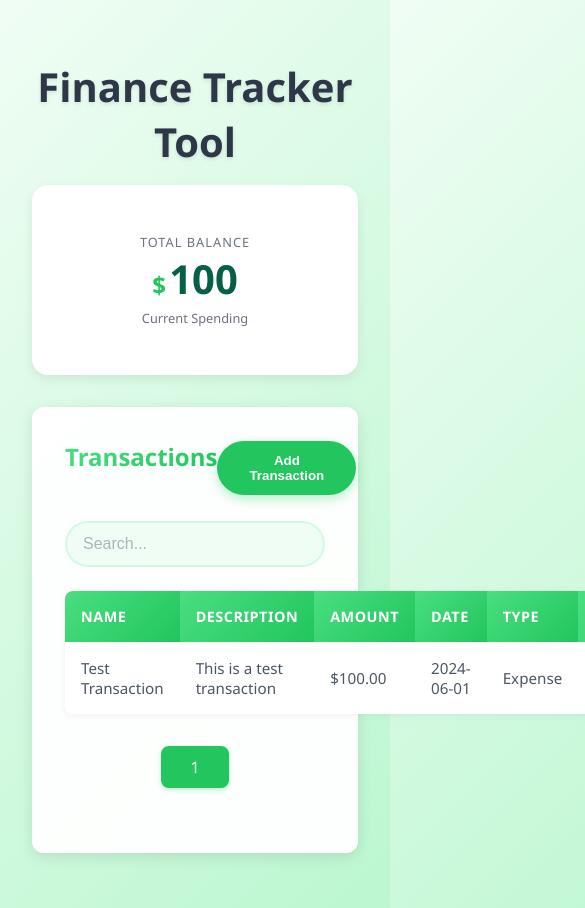
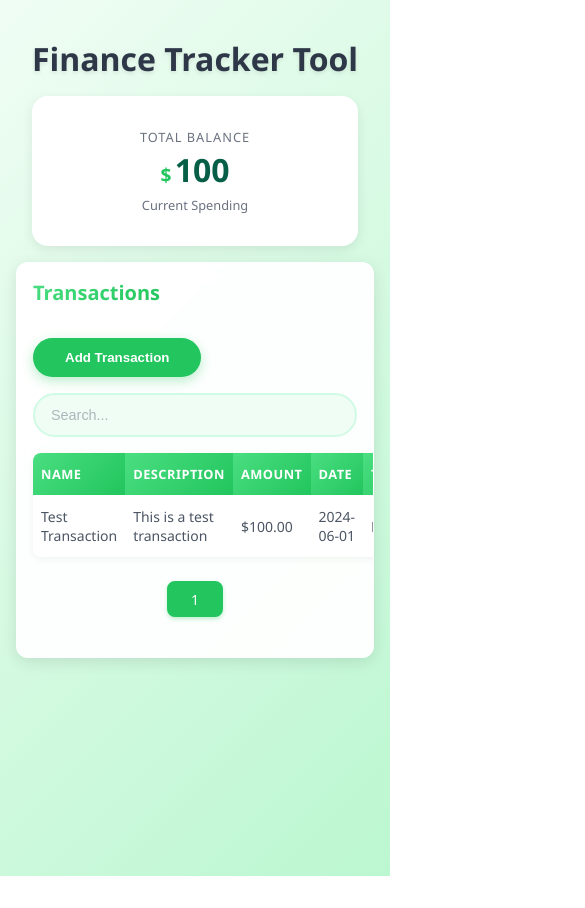
Before and after one commit to YawDev/finance-tracker-tool, a React (Vite) app: page / in a window 390 px wide. Shown: the top 908 px of the page, 585 px wide, since content can reach past the window. After the commit the page ends 876 px from the top, so only its background shows below. Built offline with nearby package versions, Linux system fonts and the light colour scheme.

Commit message:
Responsiveness added

```diff
--- a/src/styles/App.css
+++ b/src/styles/App.css
@@ -10,6 +10,15 @@
   margin-top: 2rem;
 }
 
+/* Mobile responsiveness for main container */
+@media (max-width: 768px) {
+  .finance-view-container {
+    margin: 1rem;
+    padding: 1rem;
+    margin-top: 1rem;
+  }
+}
+
 .balance-calculator-container {
   background: #ffffff;
   padding: 3rem;
@@ -17,6 +26,14 @@
   box-shadow: 0 4px 12px rgba(0, 0, 0, 0.08);
   max-width: 500px;
   margin: 0 auto;
+}
+
+/* Mobile responsiveness for balance container */
+@media (max-width: 768px) {
+  .balance-calculator-container {
+    padding: 2rem 1.5rem;
+    margin: 0 1rem;
+  }
 }
 
 .balance-calculator-container h3 {
@@ -36,6 +53,13 @@
     system-ui,
     -apple-system,
     sans-serif;
+}
+
+/* Mobile responsiveness for main heading */
+@media (max-width: 768px) {
+  .balance-calculator-container h3 {
+    font-size: 1.8rem;
+  }
 }
 
 /* Balance Calculator Layout Divisions */
@@ -74,6 +98,17 @@
   line-height: 1;
 }
 
+/* Mobile responsiveness for amount display */
+@media (max-width: 768px) {
+  .currency {
+    font-size: 1.2rem;
+  }
+
+  .amount {
+    font-size: 2rem;
+  }
+}
+
 .balance-subtitle {
   display: block;
   color: #6b7280;
@@ -99,9 +134,23 @@ h1 {
   text-shadow: 0 2px 4px rgba(0, 0, 0, 0.1);
 }
 
+/* Mobile responsiveness for h1 */
+@media (max-width: 768px) {
+  h1 {
+    font-size: 2rem;
+  }
+}
+
 #root {
   min-height: 100vh;
   padding: 2rem;
+}
+
+/* Mobile responsiveness for root */
+@media (max-width: 768px) {
+  #root {
+    padding: 1rem;
+  }
 }
 
 /* Transaction List Table Styling */
@@ -113,6 +162,15 @@ h1 {
   backdrop-filter: blur(10px);
   border: 1px solid rgba(255, 255, 255, 0.2);
   margin-top: 2rem;
+  overflow-x: auto;
+}
+
+/* Mobile responsiveness for transaction container */
+@media (max-width: 768px) {
+  .transaction-list-container {
+    padding: 1rem;
+    margin-top: 1rem;
+  }
 }
 
 .transaction-list-container h2 {
@@ -126,6 +184,14 @@ h1 {
   background-clip: text;
 }
 
+/* Mobile responsiveness for transaction heading */
+@media (max-width: 768px) {
+  .transaction-list-container h2 {
+    font-size: 1.25rem;
+    margin-bottom: 1rem;
+  }
+}
+
 .transaction-list-container table {
   width: 100%;
   border-collapse: collapse;
@@ -133,6 +199,15 @@ h1 {
   border-radius: 8px;
   overflow: hidden;
   box-shadow: 0 2px 8px rgba(0, 0, 0, 0.05);
+  min-width: 600px;
+}
+
+/* Mobile table responsiveness */
+@media (max-width: 768px) {
+  .transaction-list-container table {
+    min-width: 500px;
+    font-size: 0.875rem;
+  }
 }
 
 .transaction-list-container table th {
@@ -146,11 +221,27 @@ h1 {
   letter-spacing: 0.5px;
 }
 
+/* Mobile table header responsiveness */
+@media (max-width: 768px) {
+  .transaction-list-container table th {
+    padding: 0.75rem 0.5rem;
+    font-size: 0.8rem;
+  }
+}
+
 .transaction-list-container table td {
   padding: 1rem;
   border-bottom: 1px solid #e5e7eb;
   color: #4b5563;
   font-size: 0.95rem;
+}
+
+/* Mobile table cell responsiveness */
+@media (max-width: 768px) {
+  .transaction-list-container table td {
+    padding: 0.75rem 0.5rem;
+    font-size: 0.875rem;
+  }
 }
 
 .transaction-list-container table tbody tr:hover {
@@ -194,6 +285,16 @@ h1 {
   margin-bottom: 1.5rem;
 }
 
+/* Mobile responsiveness for transaction header */
+@media (max-width: 768px) {
+  .transaction-header {
+    flex-direction: column;
+    align-items: flex-start;
+    gap: 1rem;
+    margin-bottom: 1rem;
+  }
+}
+
 .transaction-title {
   margin: 0;
   margin-top: 0.3rem;
@@ -217,6 +318,18 @@ h1 {
   font-size: 1rem;
   transition: all 0.3s ease;
   color: #065f46;
+}
+
+/* Mobile responsiveness for search bar */
+@media (max-width: 768px) {
+  .search-bar-container {
+    margin-bottom: 1rem;
+  }
+
+  .search-bar-container input[type="text"] {
+    max-width: 100%;
+    font-size: 0.9rem;
+  }
 }
 
 .search-bar-container input[type="text"]:focus {
@@ -246,6 +359,14 @@ h1 {
   gap: 0.5rem;
 }
 
+/* Mobile responsiveness for pagination */
+@media (max-width: 768px) {
+  .pagination {
+    margin: 1.5rem 0;
+    gap: 0.25rem;
+  }
+}
+
 .page-item {
   margin: 0;
 }
@@ -264,6 +385,15 @@ h1 {
   font-weight: 500;
   min-width: 40px;
   text-align: center;
+}
+
+/* Mobile responsiveness for pagination links */
+@media (max-width: 768px) {
+  .page-link {
+    padding: 0.4rem 0.6rem;
+    min-width: 32px;
+    font-size: 0.875rem;
+  }
 }
 
 .page-link:hover {
@@ -312,6 +442,15 @@ h1 {
   outline: none;
 }
 
+/* Mobile responsiveness for modal */
+@media (max-width: 768px) {
+  .transaction-modal {
+    width: 95%;
+    max-width: 400px;
+    border-radius: 12px;
+  }
+}
+
 .modal-header {
   display: flex;
   justify-content: space-between;
@@ -320,11 +459,25 @@ h1 {
   border-bottom: 1px solid #e5e7eb;
 }
 
+/* Mobile responsiveness for modal header */
+@media (max-width: 768px) {
+  .modal-header {
+    padding: 1.5rem 1.5rem 1rem 1.5rem;
+  }
+}
+
 .modal-header h2 {
   margin: 0;
   color: #065f46;
   font-size: 1.5rem;
   font-weight: 600;
+}
+
+/* Mobile responsiveness for modal title */
+@media (max-width: 768px) {
+  .modal-header h2 {
+    font-size: 1.25rem;
+  }
 }
 
 .close-button {
@@ -346,6 +499,13 @@ h1 {
   padding: 2rem;
 }
 
+/* Mobile responsiveness for modal body */
+@media (max-width: 768px) {
+  .modal-body {
+    padding: 1.5rem;
+  }
+}
+
 .modal-footer {
   display: flex;
   justify-content: flex-end;
@@ -354,10 +514,25 @@ h1 {
   border-top: 1px solid #e5e7eb;
 }
 
+/* Mobile responsiveness for modal footer */
+@media (max-width: 768px) {
+  .modal-footer {
+    padding: 1rem 1.5rem 1.5rem 1.5rem;
+    gap: 0.75rem;
+  }
+}
+
 /* Action Buttons Styling */
 .action-buttons {
   display: flex;
   gap: 0.5rem;
+}
+
+/* Mobile responsiveness for action buttons */
+@media (max-width: 768px) {
+  .action-buttons {
+    gap: 0.25rem;
+  }
 }
 
 .edit-btn {
@@ -371,6 +546,14 @@ h1 {
   cursor: pointer;
   transition: all 0.2s ease;
   box-shadow: 0 2px 4px rgba(20, 184, 166, 0.3);
+}
+
+/* Mobile responsiveness for edit button */
+@media (max-width: 768px) {
+  .edit-btn {
+    padding: 0.4rem 0.75rem;
+    font-size: 0.75rem;
+  }
 }
 
 .edit-btn:hover {
@@ -394,6 +577,14 @@ h1 {
   cursor: pointer;
   transition: all 0.2s ease;
   box-shadow: 0 2px 4px rgba(248, 113, 113, 0.3);
+}
+
+/* Mobile responsiveness for delete button */
+@media (max-width: 768px) {
+  .delete-btn {
+    padding: 0.4rem 0.75rem;
+    font-size: 0.75rem;
+  }
 }
 
 .delete-btn:hover {
```
